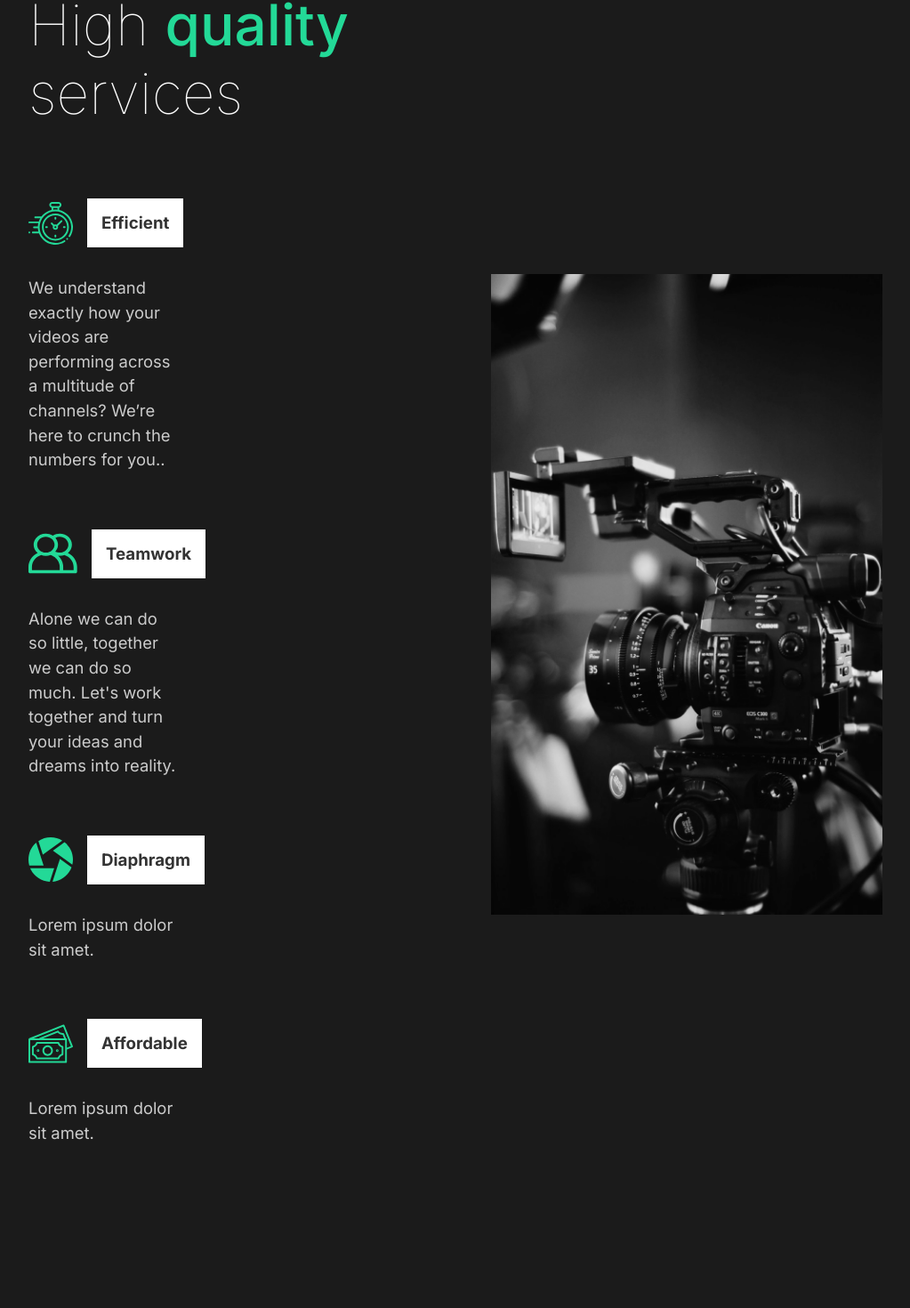
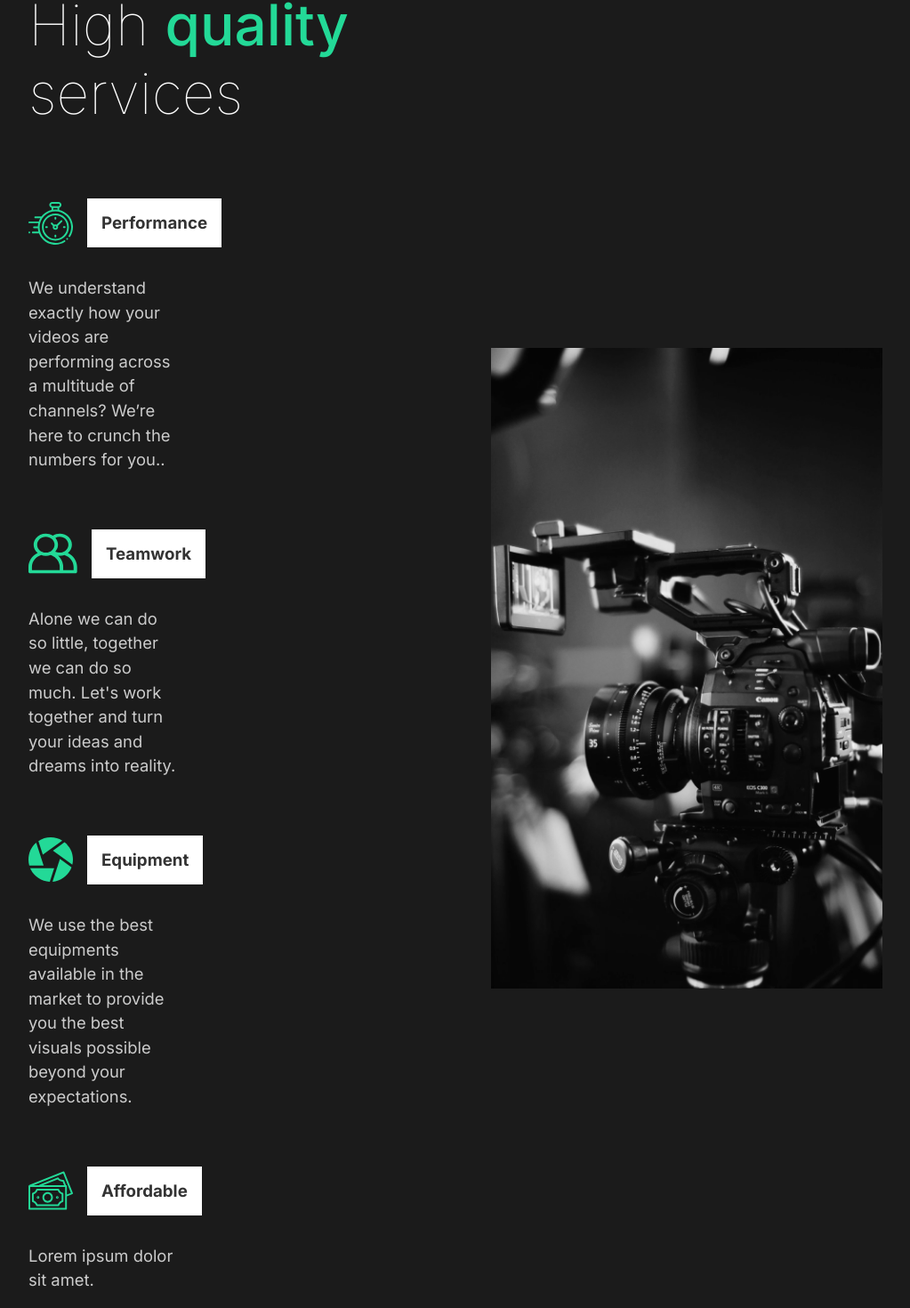
Before and after one commit to sujoyduttajad/Capture-Portfolio, a React (Create React App) app: page / in a window 1280 px wide. Shown: the part 1055-2525 px from the top of the page at 89% size, without its empty margins (128-1151 px from the left). Built offline with nearby package versions, Linux system fonts and the light colour scheme.

Commit message:
Update ServicesSection.js

```diff
--- a/src/components/ServicesSection.js
+++ b/src/components/ServicesSection.js
@@ -80,7 +80,7 @@ const ServicesSection = () => {
                 src={clock}
                 alt="icon"
               />
-              <h3>Efficient</h3>
+              <h3>Performance</h3>
             </div>
             <p>
               We understand exactly how your videos are performing across a
@@ -100,9 +100,12 @@ const ServicesSection = () => {
           <Card className="card">
             <div className="icon">
               <img src={diaphragm} alt="icon" />
-              <h3>Diaphragm</h3>
+              <h3>Equipment</h3>
             </div>
-            <p>Lorem ipsum dolor sit amet.</p>
+            <p>
+              We use the best equipments available in the market to provide you
+              the best visuals possible beyond your expectations.
+            </p>
           </Card>
           <Card className="card">
             <div className="icon">
```
